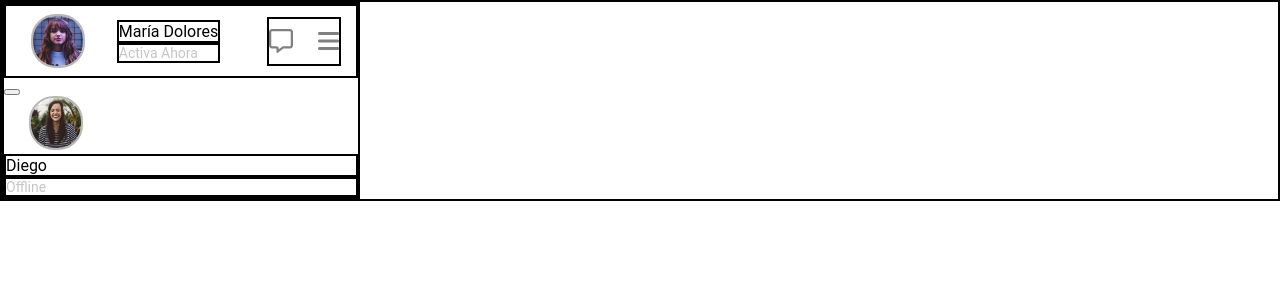
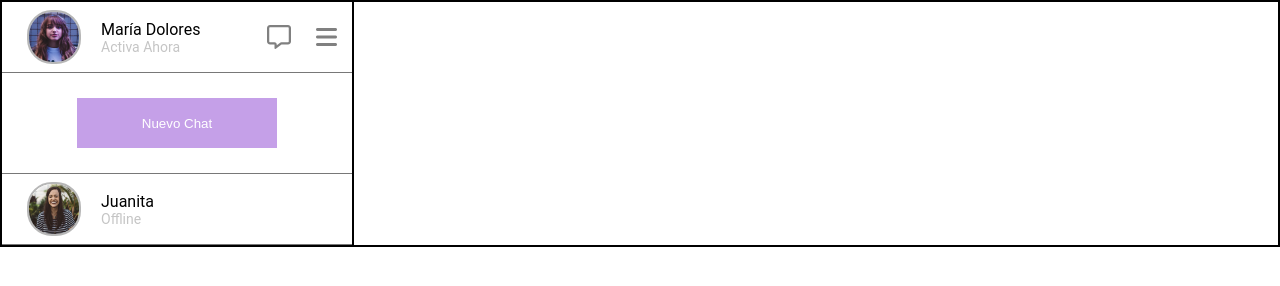
Before and after one commit to DICAVI86/CSS_avanzado_desafio_01_DCV, a plain HTML site: page index.html in a window 1280 px wide. Drawn offline with Linux system fonts and the light colour scheme.

Commit message:
Se actualizo la seccion main donde van los usuarios

```diff
--- a/assets/css/style.css
+++ b/assets/css/style.css
@@ -20,14 +20,14 @@ main {
     border: 2px solid black;
 
     display: flex;
+    justify-content: start;
 }
 
 .contactos {
-    border: 2px solid black;
+    border-right: 2px solid black;
 
     display: flex;
     flex-direction: column;
-
 }
 
 .usuario {
@@ -36,11 +36,10 @@ main {
     justify-content: space-between;
     height: 70px;
     width: 350px;
-    border: 2px solid black;
+    border-bottom: 1px solid rgb(120, 120, 120);
 }
 
 img {
-    border: 2px solid black;
 
     height: 50px;
     width: 50px;
@@ -50,25 +49,25 @@ img {
 }
 
 .nombre {
-    border: 2px solid black;
+
 
     font-family: roboto, arial;
     font-size: 16px;
+    margin-left: 20px;
 
 }
 
 .status {
-    border: 2px solid black;
+
 
     font-family: roboto, arial;
     font-size: 14px;
     color: rgb(197, 197, 197);
+    margin-left: 20px;
 
 }
 
 .icons {
-    border: 2px solid black;
-
     display: flex;
     align-items: center;
     justify-content: space-between;
@@ -77,3 +76,41 @@ img {
     margin: 15px;
 
 }
+
+.boton {
+    display: flex;
+    justify-content: center;
+    align-items: center;
+    height: 100px;
+    border-bottom: 1px solid rgb(120, 120, 120);
+}
+
+button {
+    height: 50px;
+    width: 200px;
+    border: none;
+    color: white;
+
+
+    background-color: rgb(197, 160, 232);
+}
+
+.links {
+    display: flex;
+    flex-direction: column;
+}
+
+.link {
+    display: flex;
+    align-items: center;
+    justify-content: start;
+    height: 70px;
+    width: 350px;
+    border-bottom: 1px solid rgb(120, 120, 120);
+}
+
+.user_data {
+    display: flex;
+    justify-content: start;
+    align-items: center;
+}
--- a/index.html
+++ b/index.html
@@ -14,27 +14,31 @@
     <main>
         <div class="contactos">
             <div class="usuario">
+                <div class="user_data">
                 <img class="foto" src="./assets/images/maria.jpg" alt="foto usuario">
                 <div>
                     <p class="nombre">María Dolores</p>
                     <p class="status">Activa Ahora</p>
                 </div>
+            </div>
                 <div class="icons">
                     <i class="fa-regular fa-message fa-xl" style="color: #808080;"></i>
                     <i class="fa-solid fa-bars fa-xl" style="color: #808080;"></i>
                 </div>
             </div>
-            <div class="button">
-                <button></button>
+            <div class="boton">
+                <button>Nuevo Chat</button>
             </div>
 
             <div class="links">
+                <div class="user_data">
                 <div class="link">
-                    <img src="./assets/images/Screen Shot 2018-11-28 at 15.27.14.jpg" alt="">
+                    <img class="foto" src="./assets/images/Screen Shot 2018-11-28 at 15.27.14.jpg" alt="">
                     <div>
-                        <p class="nombre">Diego</p>
+                        <p class="nombre">Juanita</p>
                         <p class="status">Offline</p>
                     </div>
+                </div>
                 </div>
             </div>
         </div>
```
